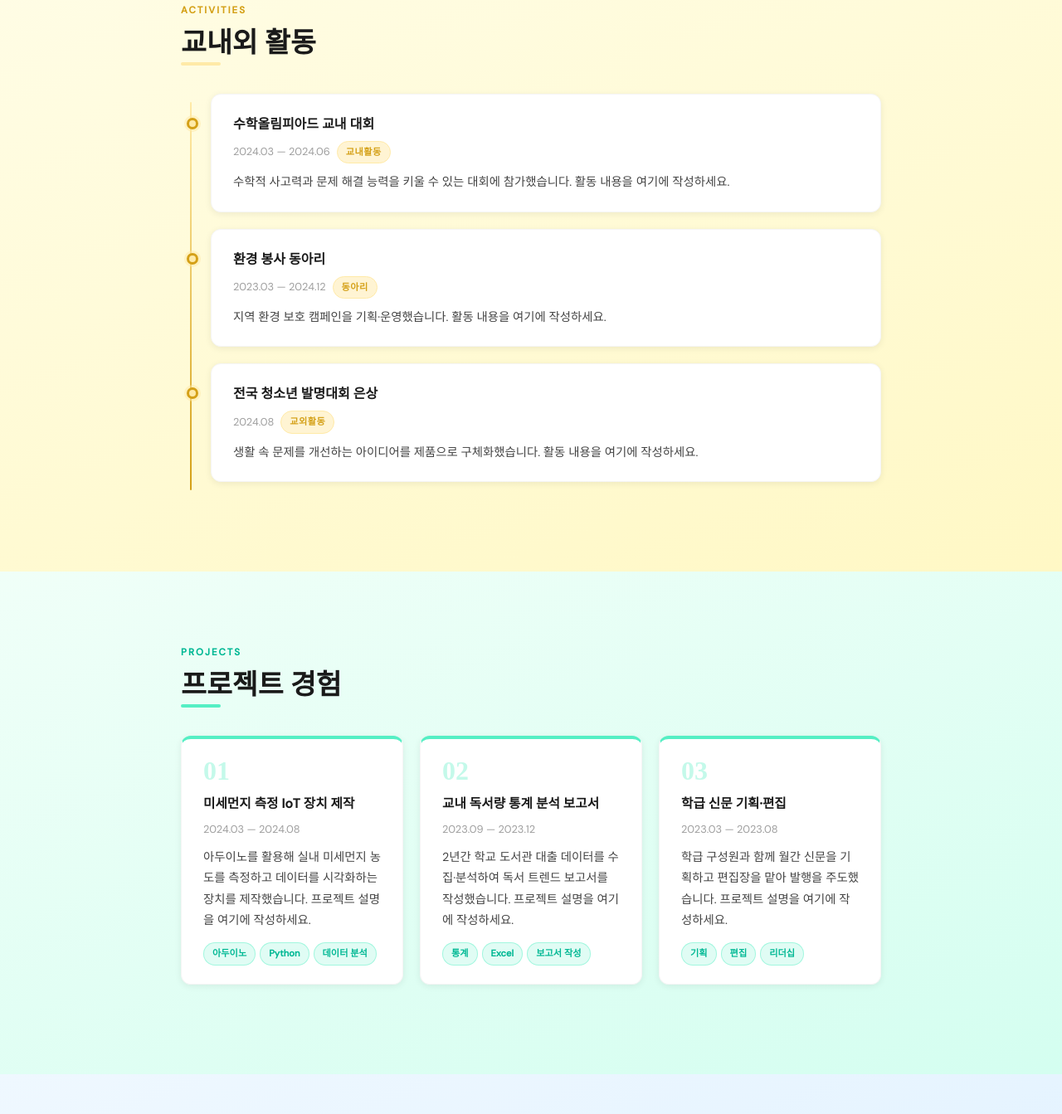
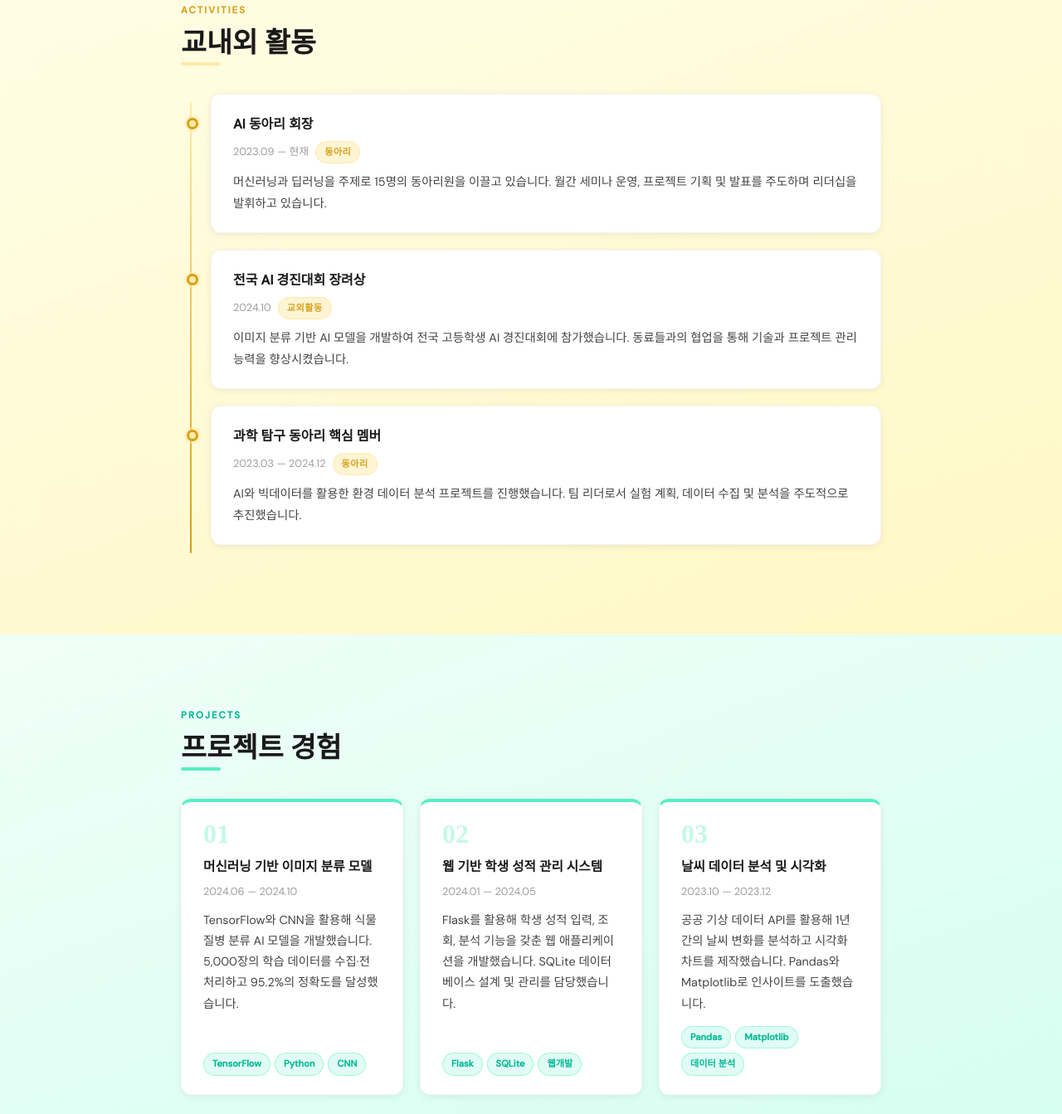
Before and after one commit to 24kwai0313-art/woori.github.io, a plain HTML site: page index.html in a window 1280 px wide. Shown: the part 1151-2494 px from the top of the page at 83% size. Drawn offline with Linux system fonts and the light colour scheme.

Commit message:
교내외 활동과 프로젝트 경험 업데이트

```diff
--- a/index.html
+++ b/index.html
@@ -921,38 +921,35 @@
         <div id="activities-list">
 
           <div class="card reveal reveal-delay-1" id="activity-1">
-            <div class="card-title">수학올림피아드 교내 대회</div>
+            <div class="card-title">AI 동아리 회장</div>
             <div class="card-meta">
-              2024.03 — 2024.06
-              <span class="badge">교내활동</span>
+              2023.09 — 현재
+              <span class="badge">동아리</span>
             </div>
             <p class="card-desc">
-              수학적 사고력과 문제 해결 능력을 키울 수 있는 대회에 참가했습니다.
-              활동 내용을 여기에 작성하세요.
+              머신러닝과 딥러닝을 주제로 15명의 동아리원을 이끌고 있습니다. 월간 세미나 운영, 프로젝트 기획 및 발표를 주도하며 리더십을 발휘하고 있습니다.
             </p>
           </div>
 
           <div class="card reveal reveal-delay-2" id="activity-2">
-            <div class="card-title">환경 봉사 동아리</div>
+            <div class="card-title">전국 AI 경진대회 장려상</div>
+            <div class="card-meta">
+              2024.10
+              <span class="badge">교외활동</span>
+            </div>
+            <p class="card-desc">
+              이미지 분류 기반 AI 모델을 개발하여 전국 고등학생 AI 경진대회에 참가했습니다. 동료들과의 협업을 통해 기술과 프로젝트 관리 능력을 향상시켰습니다.
+            </p>
+          </div>
+
+          <div class="card reveal reveal-delay-3" id="activity-3">
+            <div class="card-title">과학 탐구 동아리 핵심 멤버</div>
             <div class="card-meta">
               2023.03 — 2024.12
               <span class="badge">동아리</span>
             </div>
             <p class="card-desc">
-              지역 환경 보호 캠페인을 기획·운영했습니다.
-              활동 내용을 여기에 작성하세요.
-            </p>
-          </div>
-
-          <div class="card reveal reveal-delay-3" id="activity-3">
-            <div class="card-title">전국 청소년 발명대회 은상</div>
-            <div class="card-meta">
-              2024.08
-              <span class="badge">교외활동</span>
-            </div>
-            <p class="card-desc">
-              생활 속 문제를 개선하는 아이디어를 제품으로 구체화했습니다.
-              활동 내용을 여기에 작성하세요.
+              AI와 빅데이터를 활용한 환경 데이터 분석 프로젝트를 진행했습니다. 팀 리더로서 실험 계획, 데이터 수집 및 분석을 주도적으로 추진했습니다.
             </p>
           </div>
 
@@ -975,46 +972,43 @@
 
           <div class="card reveal reveal-delay-1" id="project-1">
             <div class="project-number">01</div>
-            <div class="card-title">미세먼지 측정 IoT 장치 제작</div>
-            <div class="card-meta">2024.03 — 2024.08</div>
+            <div class="card-title">머신러닝 기반 이미지 분류 모델</div>
+            <div class="card-meta">2024.06 — 2024.10</div>
             <p class="card-desc">
-              아두이노를 활용해 실내 미세먼지 농도를 측정하고 데이터를 시각화하는 장치를 제작했습니다.
-              프로젝트 설명을 여기에 작성하세요.
+              TensorFlow와 CNN을 활용해 식물 질병 분류 AI 모델을 개발했습니다. 5,000장의 학습 데이터를 수집·전처리하고 95.2%의 정확도를 달성했습니다.
             </p>
             <div class="tag-row" id="project-1-tags">
-              <span class="tag">아두이노</span>
+              <span class="tag">TensorFlow</span>
               <span class="tag">Python</span>
-              <span class="tag">데이터 분석</span>
+              <span class="tag">CNN</span>
             </div>
           </div>
 
           <div class="card reveal reveal-delay-2" id="project-2">
             <div class="project-number">02</div>
-            <div class="card-title">교내 독서량 통계 분석 보고서</div>
-            <div class="card-meta">2023.09 — 2023.12</div>
+            <div class="card-title">웹 기반 학생 성적 관리 시스템</div>
+            <div class="card-meta">2024.01 — 2024.05</div>
             <p class="card-desc">
-              2년간 학교 도서관 대출 데이터를 수집·분석하여 독서 트렌드 보고서를 작성했습니다.
-              프로젝트 설명을 여기에 작성하세요.
+              Flask를 활용해 학생 성적 입력, 조회, 분석 기능을 갖춘 웹 애플리케이션을 개발했습니다. SQLite 데이터베이스 설계 및 관리를 담당했습니다.
             </p>
             <div class="tag-row" id="project-2-tags">
-              <span class="tag">통계</span>
-              <span class="tag">Excel</span>
-              <span class="tag">보고서 작성</span>
+              <span class="tag">Flask</span>
+              <span class="tag">SQLite</span>
+              <span class="tag">웹개발</span>
             </div>
           </div>
 
           <div class="card reveal reveal-delay-3" id="project-3">
             <div class="project-number">03</div>
-            <div class="card-title">학급 신문 기획·편집</div>
-            <div class="card-meta">2023.03 — 2023.08</div>
+            <div class="card-title">날씨 데이터 분석 및 시각화</div>
+            <div class="card-meta">2023.10 — 2023.12</div>
             <p class="card-desc">
-              학급 구성원과 함께 월간 신문을 기획하고 편집장을 맡아 발행을 주도했습니다.
-              프로젝트 설명을 여기에 작성하세요.
+              공공 기상 데이터 API를 활용해 1년간의 날씨 변화를 분석하고 시각화 차트를 제작했습니다. Pandas와 Matplotlib로 인사이트를 도출했습니다.
             </p>
             <div class="tag-row" id="project-3-tags">
-              <span class="tag">기획</span>
-              <span class="tag">편집</span>
-              <span class="tag">리더십</span>
+              <span class="tag">Pandas</span>
+              <span class="tag">Matplotlib</span>
+              <span class="tag">데이터 분석</span>
             </div>
           </div>
 
```
